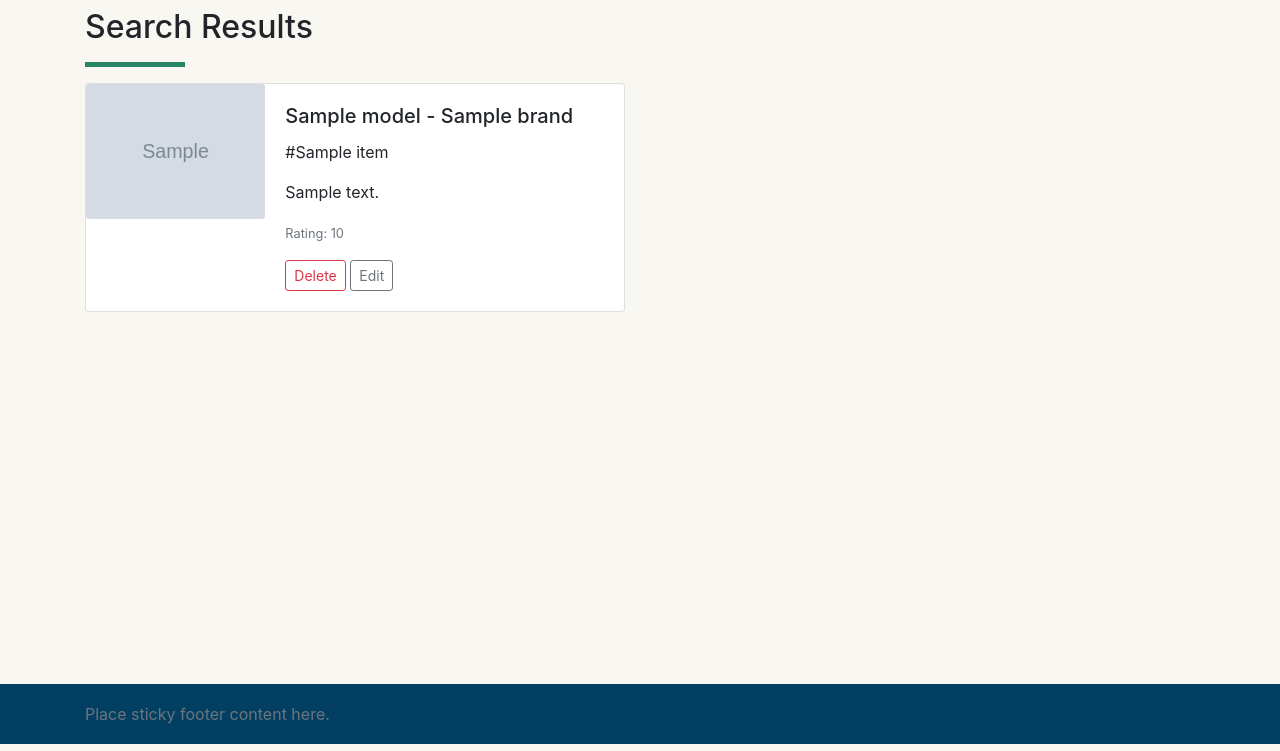
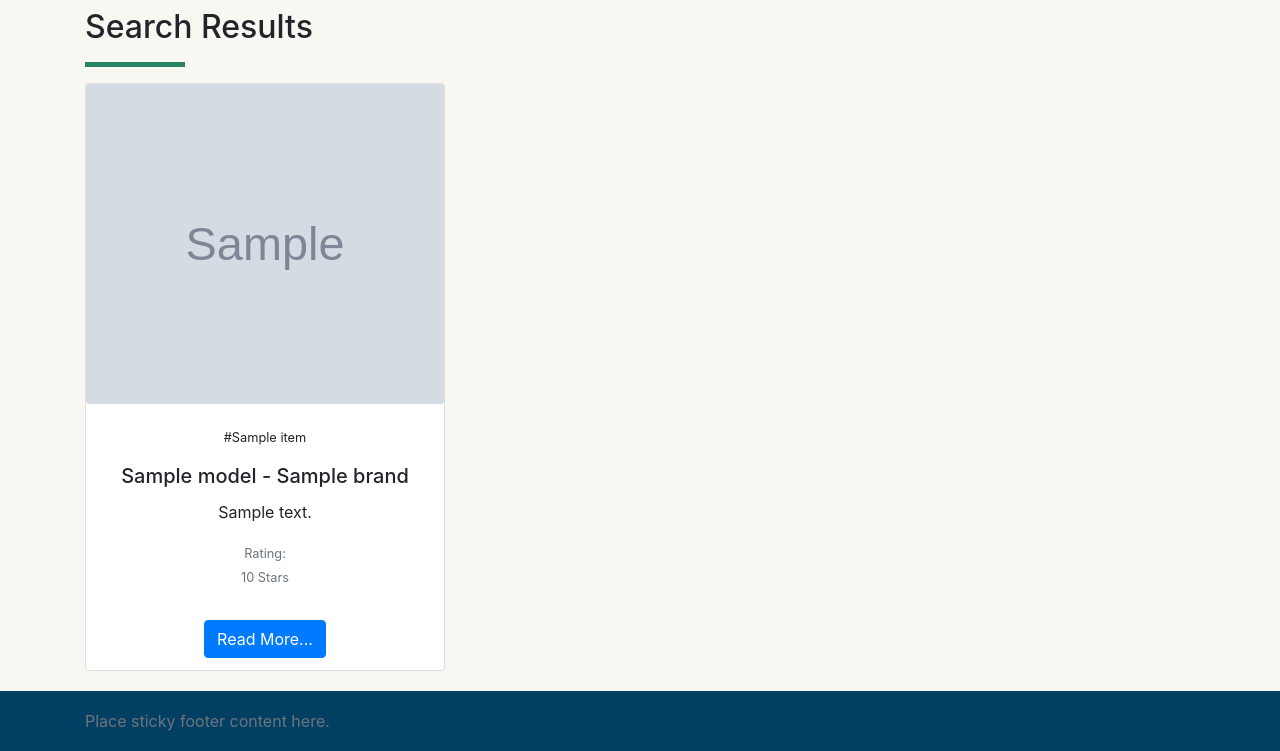
Before and after one commit to p0wen/shelter, a Flask app: template templates/searchresults.html in a window 1280 px wide. Shown: the part 56-807 px from the top of the page. Run offline with Flask 2, Linux system fonts and the light colour scheme; the template is opened without the code that fills it: most values are stand-ins (such as "Sample title", 1, 10 or a date in 2020); grey boxes marked "Sample" are stand-in pictures; parts of the project's set-up code (start-up, migrations or seed data) failed here and were passed over; some libraries are stand-ins or nearby versions.

Commit message:
feat: reuse card layout for consistency in search results

```diff
--- a/templates/searchresults.html
+++ b/templates/searchresults.html
@@ -5,24 +5,22 @@
 <h2>Search Results</h2>
 <div class="h2-spacer"></div>
 
+<div class="container-fluid">
+    <div class="row justify-content-between">
 {% for item in result %}
-    <div class="card mb-3" style="max-width: 540px;">
-        <div class="row no-gutters">
-            <div class="col-md-4">
-                <img src="{{item.img_url}}" class="card-img" alt="Gear Picture">
-                </div>
-                <div class="col-md-8">
-                    <div class="card-body">
-                        <h5 class="card-title">{{item.model}} - {{item.brand}}</h5>
-                        <p class="card-text">#{{item.category_name}}</p>
-                        <p class="card-text">{{item.description}}</p>
-                        <p class="card-text"><small class="text-muted">Rating: 	{{item.score}}</small></p>
-                        <a href="{{url_for('delete_gear', gear_id=item._id)}}" role="button" class="btn btn-outline-danger btn-sm">Delete</a>
-                        <a href="{{url_for('edit_gear', gear_id=item._id)}}" role="button" class="btn btn-outline-secondary btn-sm">Edit</a>
-                    </div>
-                </div>
+ <div class="card card-custom mb-1">
+			<img src="{{item.img_url}}" class="card-img" alt="Gear Picture">
+            <div class="card-body text-center">
+                <p class="card-text"><small>#{{item.category_name}}</small></p>
+                <h5 class="card-title">{{item.model}} - {{item.brand}}</h5>
+                <p class="card-text short-description">{{item.description}}</p>
+                <p class="card-text text-bottom"><small class="text-muted">Rating:<br>{{item.score}} Stars</small></p>
             </div>
-    </div>
+            <div class="card-footer card-footer-shelter text-center">
+                <a href="{{url_for('gear_details', gear_id=item._id)}}" class="btn btn-primary ">Read More...</a>
+            </div>
+        </div>
 {% endfor %}
-
+   </div>
+</div>
 {% endblock %}
```
